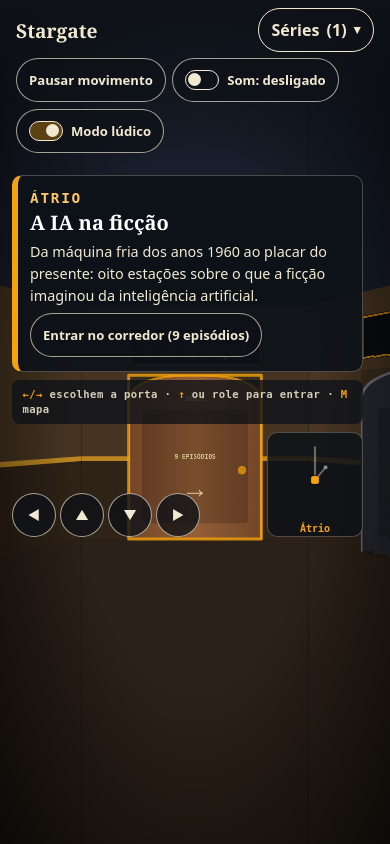
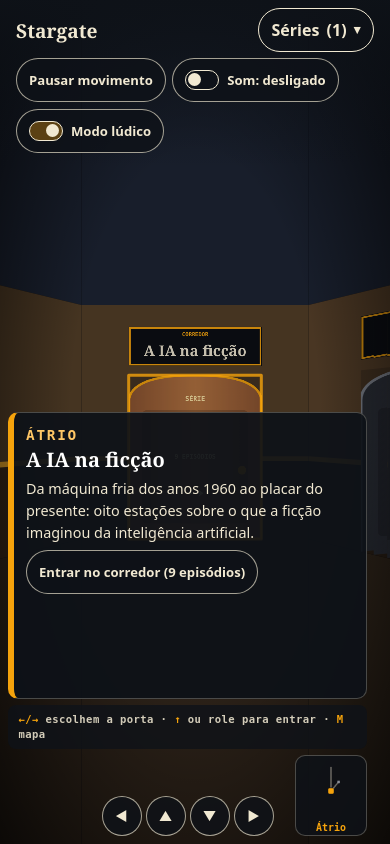
Before and after one commit to patrick-vieira/stargate.church, a Django app: page /museu/ in a window 390 px wide. Run offline with Django 5.2, Linux system fonts and the light colour scheme; data comes from the database, SQL or seed files in the repository; data that the repository does not hold is empty.

Commit message:
STAR-72: retoques de layout do átrio (visita em baixo, controlos fora da placa)
Co-Authored-By: Claude Opus 5.5 <noreply@anthropic.com>
Claude-Session: https://claude.ai/code/session_012sDX56i49nbvrmFVLGYWXv

```diff
--- a/static/museu/estilo.css
+++ b/static/museu/estilo.css
@@ -216,3 +216,22 @@ html[data-modo=sobrio] .visita ol{max-height:10rem;margin:.25rem 0 .5rem;overflo
 .series-museu nav a:hover,.series-museu nav a:focus-visible{background:#efe8d7;text-decoration:underline}
 html[data-modo=ludico] .series-museu nav{background:#111720;color:var(--cr);border-color:#f1e9d255}
 html[data-modo=ludico] .series-museu nav a:hover,html[data-modo=ludico] .series-museu nav a:focus-visible{background:#263243}
+
+/* STAR-72: HUD ancorada no rodapé; a cena e a placa ficam desimpedidas. */
+html[data-modo=ludico] .hud{bottom:10px;display:flex;flex-direction:column;justify-content:flex-end;gap:8px;}
+html[data-modo=ludico] .hud .cartao{flex:1 1 280px;min-height:0;max-height:min(42vh,26rem);}
+html[data-modo=ludico] .hud-baixo{display:grid;grid-template-columns:minmax(0,1fr) auto minmax(0,1fr);align-items:end;gap:8px;}
+html[data-modo=ludico] .hud-baixo .dica{grid-column:1;grid-row:1;justify-self:start;max-width:34rem;}
+html[data-modo=ludico] .hud-baixo .ctrl{grid-column:2;grid-row:1;justify-self:center;}
+html[data-modo=ludico] .hud-baixo .mapa-peq{grid-column:3;grid-row:1;justify-self:end;}
+html[data-modo=ludico] .visita{order:2;align-self:stretch;}
+html[data-modo=ludico] .hud-baixo{order:3;}
+@media(max-width:640px){
+  html[data-modo=ludico] .hud{left:8px;right:8px;bottom:8px;gap:6px;}
+  html[data-modo=ludico] .hud .cartao{flex-basis:180px;max-height:34vh;}
+  html[data-modo=ludico] .hud-baixo{grid-template-columns:minmax(0,1fr) auto;gap:6px;}
+  html[data-modo=ludico] .hud-baixo .dica{grid-column:1/-1;grid-row:1;max-width:none;}
+  html[data-modo=ludico] .hud-baixo .ctrl{grid-column:1/-1;grid-row:2;justify-self:center;}
+  html[data-modo=ludico] .hud-baixo .mapa-peq{grid-column:2;grid-row:2;width:72px;}
+  html[data-modo=ludico] .hud-baixo .ctrl .btn{width:40px;min-width:40px;min-height:40px;}
+}
```
